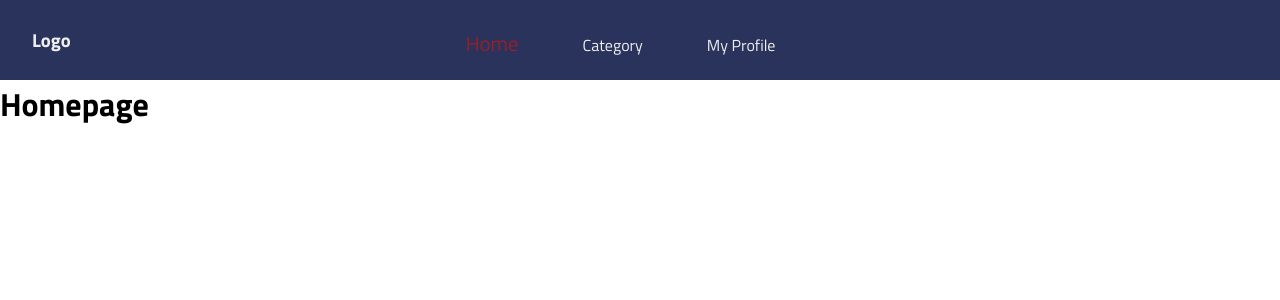
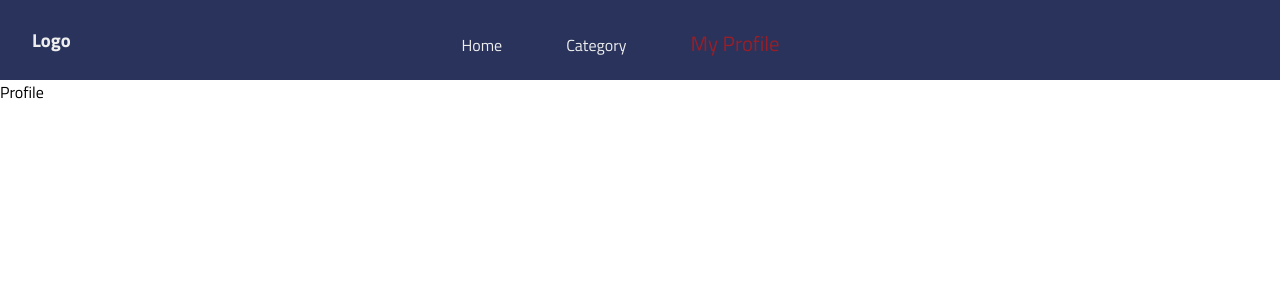
Before and after one commit to yael1019/phase4-project, a React (Create React App) app in the folder client/: page /users in a window 1280 px wide. Shown: the top 300 px of the page. Built offline with nearby package versions, Linux system fonts and the light colour scheme.

Commit message:
add react-router-dom, add all routes and paths

```diff
--- a/client/package.json
+++ b/client/package.json
@@ -9,6 +9,7 @@
     "react": "^18.2.0",
     "react-dom": "^18.2.0",
     "react-icons": "^4.8.0",
+    "react-router-dom": "^6.11.1",
     "react-scripts": "5.0.1",
     "web-vitals": "^2.1.4"
   },
--- a/client/src/App.js
+++ b/client/src/App.js
@@ -1,11 +1,21 @@
+import { Routes, Route, useNavigate } from 'react-router-dom'
 import Homepage from './Homepage'
 import Navbar from './Navbar'
+import Category from './Category'
+import Profile from './Profile'
+import NoMatch from './NoMatch'
 
 function App() {
   return (
     <div>
       <Navbar />
-      <Homepage />
+      <Routes>
+        <Route path='/' element={<Homepage />} />
+        <Route path='/categories' element={<Category />} />
+        {/* add /:id to the users so it takes you to the specific users page */}
+        <Route path='/users' element={<Profile />} />
+        <Route path='*' element={<NoMatch />}/>
+      </Routes>
     </div>
   );
 }
--- /dev/null
+++ b/client/src/Category.js
@@ -0,0 +1,9 @@
+import React from 'react'
+
+function Category() {
+  return (
+    <div>Category</div>
+  )
+}
+
+export default Category
--- a/client/src/Navbar.js
+++ b/client/src/Navbar.js
@@ -1,5 +1,6 @@
 import React, { useRef } from 'react'
 import { FaBars, FaTimes } from 'react-icons/fa'
+import { NavLink } from 'react-router-dom'
 
 function Navbar() {
     const navRef = useRef();
@@ -13,10 +14,9 @@ function Navbar() {
         <header>
             <h3>Logo</h3>
             <nav ref={navRef}>
-                {/* change the active class when you have the paths */}
-                <a href='/#' className='active'>Home</a>
-                <a href='/#'>Category</a>
-                <a href='/#'>My Profile</a>
+                <NavLink to='/'>Home</NavLink>
+                <NavLink to='/categories'>Category</NavLink>
+                <NavLink to='/users'>My Profile</NavLink>
                 {/* this button is to close navbar on smaller screens */}
                 <button className='nav-btn nav-close-btn' onClick={showNavbar}>
                     <FaTimes />
--- /dev/null
+++ b/client/src/NoMatch.js
@@ -0,0 +1,9 @@
+import React from 'react'
+
+function NoMatch() {
+  return (
+    <div>NoMatch</div>
+  )
+}
+
+export default NoMatch
--- /dev/null
+++ b/client/src/Profile.js
@@ -0,0 +1,9 @@
+import React from 'react'
+
+function Profile() {
+  return (
+    <div>Profile</div>
+  )
+}
+
+export default Profile
--- a/client/src/index.js
+++ b/client/src/index.js
@@ -3,12 +3,13 @@ import ReactDOM from 'react-dom/client';
 import './index.css';
 import App from './App';
 import reportWebVitals from './reportWebVitals';
+import { BrowserRouter } from "react-router-dom";
 
 const root = ReactDOM.createRoot(document.getElementById('root'));
 root.render(
-  <React.StrictMode>
+  <BrowserRouter>
     <App />
-  </React.StrictMode>
+  </BrowserRouter>
 );
 
 // If you want to start measuring performance in your app, pass a function
```
Also changed, not shown: 1 other file (tests, documents, lock files or other folders).
